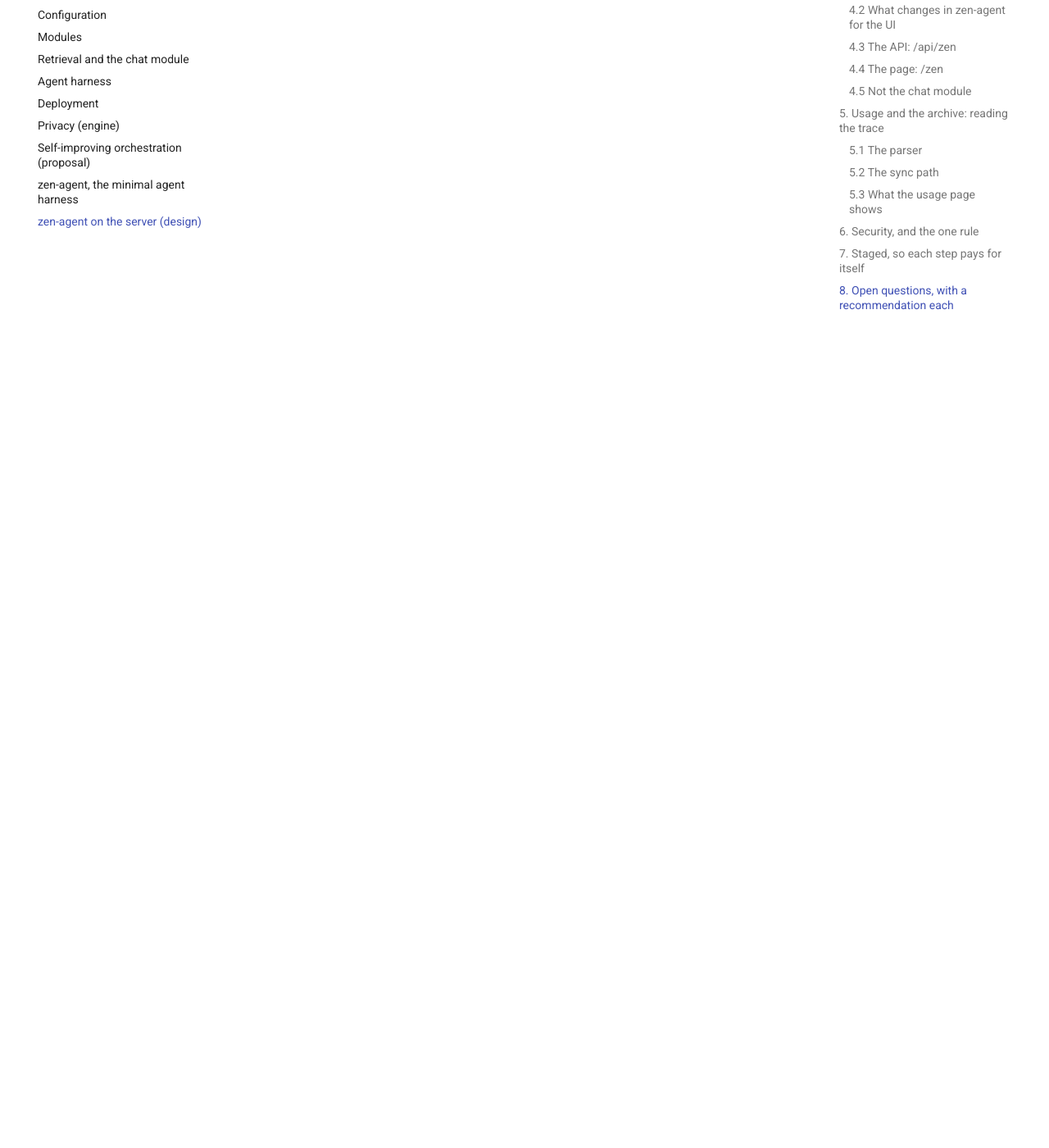
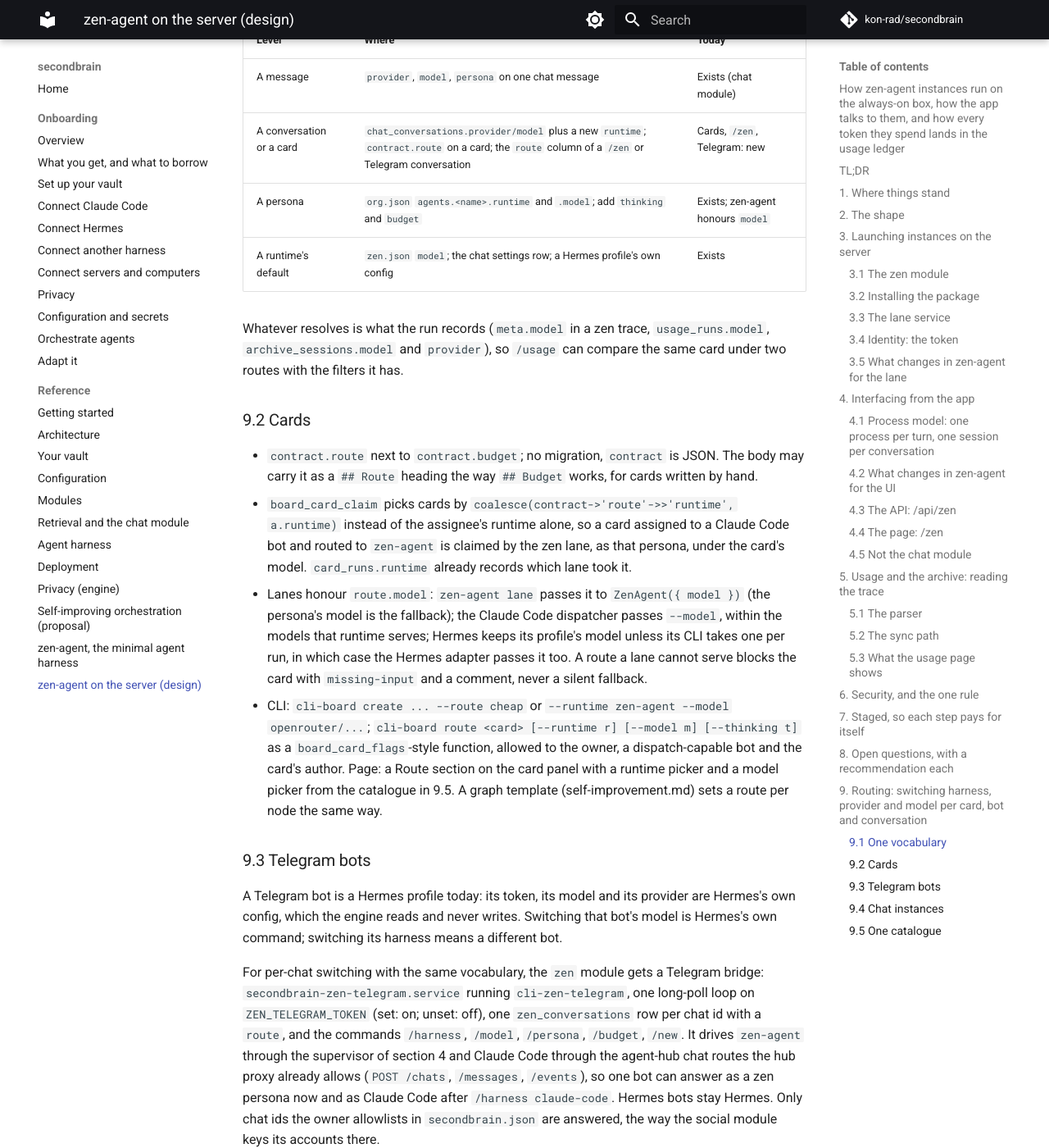
Before and after one commit to kon-rad/argo, an MkDocs documentation site: the page built from docs/zen-server-design.md, in a window 1280 px wide and 1400 px high, scrolled down 13875 px. Shown: the whole window at 82% size. Built offline with MkDocs 1.6.1 and Material for MkDocs 9.7.7, drawn with Linux system fonts in a browser that asks for light colours; comment, search, counter and statistics services are not loaded; some of the changed text lies outside the part shown.

Commit message:
docs(zen): routing section: switch harness, provider and model per card, bot and conversation
One route object (runtime, model, thinking, budget) or a policy name mapped in
the vault's secondbrain.json, resolved message > conversation or card > persona
> runtime default; contract.route on cards and claim by the routed runtime; a
Telegram bridge in the zen module for per-chat switching; runtime on chat
conversations; one /api/models catalogue every picker reads.

Co-Authored-By: Claude Fable 5.1 <noreply@anthropic.com>
Claude-Session: https://claude.ai/code/session_01NvpFNnD8tNxu56JWWDjnH8

````diff
--- a/docs/zen-server-design.md
+++ b/docs/zen-server-design.md
@@ -291,3 +291,51 @@ Stage 1 alone makes every zen run anyone has already done on the server visible
 3. **Show dollar cost for zen runs?** Yes, for non-Claude-Code sources only (5.3).
 4. **Should `/zen` fold into `/agents`?** No: `/agents` is a view over agent-hub, which is a separate service and may be off. `/zen` stands on the engine alone.
 5. **Where does the daemon go if process-per-turn is too slow?** A `zen-agent serve` subcommand on a Unix socket, speaking the same NDJSON. The supervisor's interface (start, steer, stop, events) is written so that swap stays inside `app/server/src/zen/`.
+
+## 9. Routing: switching harness, provider and model per card, bot and conversation
+
+### 9.1 One vocabulary
+
+A **route** is `{ runtime, model, thinking?, budget? }`: `runtime` one of `claude-code`, `hermes`, `zen-agent`, `codex`, `retrieval` (the chat module's no-tools answer); `model` as `provider/model`, the spelling zen-agent and the chat module already use; `thinking` one of zen-agent's levels; `budget` the shape `contract.budget` already has. A route may also be a **policy name** that the vault's `secondbrain.json` maps to a concrete route:
+
+```json
+{ "routes": { "cheap": { "runtime": "zen-agent", "model": "openrouter/qwen/qwen3-coder" },
+              "default": { "runtime": "zen-agent", "model": "anthropic/claude-sonnet-4-6" },
+              "strong": { "runtime": "claude-code", "model": "anthropic/claude-opus-4-1" } } }
+```
+
+Read through `settings.ts` with an empty default, so no model choice is in the engine. A card that says `cheap` keeps saying it when the owner changes what cheap means.
+
+Most specific wins:
+
+| Level | Where | Today |
+|---|---|---|
+| A message | `provider`, `model`, `persona` on one chat message | Exists (chat module) |
+| A conversation or a card | `chat_conversations.provider/model` plus a new `runtime`; `contract.route` on a card; the `route` column of a `/zen` or Telegram conversation | Cards, `/zen`, Telegram: new |
+| A persona | `org.json` `agents.<name>.runtime` and `.model`; add `thinking` and `budget` | Exists; zen-agent honours `model` |
+| A runtime's default | `zen.json` `model`; the chat settings row; a Hermes profile's own config | Exists |
+
+Whatever resolves is what the run records (`meta.model` in a zen trace, `usage_runs.model`, `archive_sessions.model` and `provider`), so `/usage` can compare the same card under two routes with the filters it has.
+
+### 9.2 Cards
+
+- `contract.route` next to `contract.budget`; no migration, `contract` is JSON. The body may carry it as a `## Route` heading the way `## Budget` works, for cards written by hand.
+- `board_card_claim` picks cards by `coalesce(contract->'route'->>'runtime', a.runtime)` instead of the assignee's runtime alone, so a card assigned to a Claude Code bot and routed to `zen-agent` is claimed by the zen lane, as that persona, under the card's model. `card_runs.runtime` already records which lane took it.
+- Lanes honour `route.model`: `zen-agent lane` passes it to `ZenAgent({ model })` (the persona's model is the fallback); the Claude Code dispatcher passes `--model`, within the models that runtime serves; Hermes keeps its profile's model unless its CLI takes one per run, in which case the Hermes adapter passes it too. A route a lane cannot serve blocks the card with `missing-input` and a comment, never a silent fallback.
+- CLI: `cli-board create ... --route cheap` or `--runtime zen-agent --model openrouter/...`; `cli-board route <card> [--runtime r] [--model m] [--thinking t]` as a `board_card_flags`-style function, allowed to the owner, a dispatch-capable bot and the card's author. Page: a Route section on the card panel with a runtime picker and a model picker from the catalogue in 9.5. A graph template (self-improvement.md) sets a route per node the same way.
+
+### 9.3 Telegram bots
+
+A Telegram bot is a Hermes profile today: its token, its model and its provider are Hermes's own config, which the engine reads and never writes. Switching that bot's model is Hermes's own command; switching its harness means a different bot.
+
+For per-chat switching with the same vocabulary, the `zen` module gets a Telegram bridge: `secondbrain-zen-telegram.service` running `cli-zen-telegram`, one long-poll loop on `ZEN_TELEGRAM_TOKEN` (set: on; unset: off), one `zen_conversations` row per chat id with a `route`, and the commands `/harness`, `/model`, `/persona`, `/budget`, `/new`. It drives `zen-agent` through the supervisor of section 4 and Claude Code through the agent-hub chat routes the hub proxy already allows (`POST /chats`, `/messages`, `/events`), so one bot can answer as a zen persona now and as Claude Code after `/harness claude-code`. Hermes bots stay Hermes. Only chat ids the owner allowlists in `secondbrain.json` are answered, the way the social module keys its accounts there.
+
+### 9.4 Chat instances
+
+- The chat module's conversations gain `runtime`: `retrieval` (today's answer from passages, no tools), `zen-agent`, `claude-code`. The model chip becomes a route chip. A `zen-agent` or `claude-code` conversation is served by the section 4 supervisor or the hub proxy; `retrieval` stays in process. The `/zen` conversation table gets the same `route` column, so the two pages read one shape.
+- Changing the model mid-conversation on `zen-agent` works as is: `--resume` replays pi-ai messages, which are provider-neutral, under the new model. Changing the runtime starts a new session on the new runtime with the transcript so far passed as a `task` part (zen-agent) or the opening message (Claude Code), and the page says where the old session ended.
+- Per-message overrides stay as they are in the chat module and are added to `/zen` for `model` and `thinking`.
+
+### 9.5 One catalogue
+
+`GET /api/models` answers, per runtime, the models this install can serve: zen-agent's `models --available --json` (any provider with a key, plus `zen.json` providers); the chat presets with a key; Claude Code's tiers on the subscription; each Hermes profile's configured model as read by `agents-sync`. Every picker reads it, every write that stores a route validates the `(runtime, model)` pair against it, and the policy names from `secondbrain.json` are listed first. A route that names a model nobody can serve is refused with the list of what can.
````
